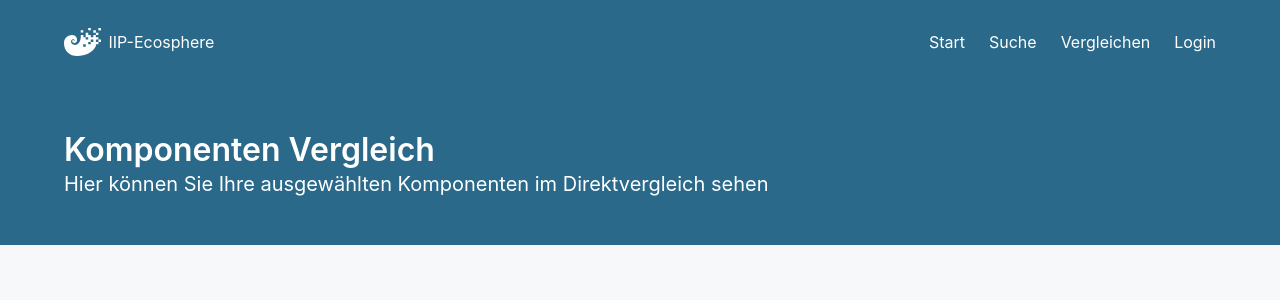
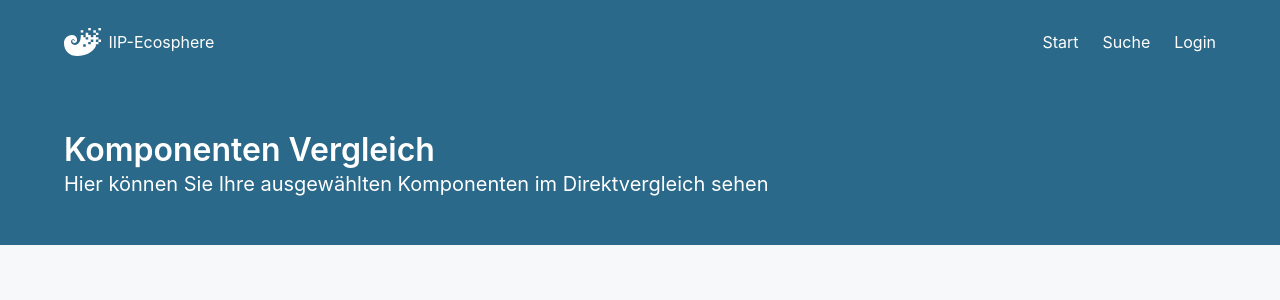
Before and after one commit to iip-ecosphere/solutionCatalogue, a Django app: page /compare/ in a window 1280 px wide. Shown: the top 300 px of the page. Run offline with Django 3.2, Linux system fonts and the light colour scheme; parts of the project's set-up code (start-up, migrations or seed data) failed here and were passed over; some web fonts are replaced.

Commit message:
fix: removed compare nav tag

```diff
--- a/catalogue/templates/catalogue/base.html
+++ b/catalogue/templates/catalogue/base.html
@@ -31,7 +31,6 @@
       <div class="navbar-end">
         <a class="navbar-item" href="{% url 'catalogue:index' %}">Start</a>
         <a class="navbar-item" href="{% url 'catalogue:search' %}">Suche</a>
-        <a class="navbar-item" href="{% url 'catalogue:compare' %}">Vergleichen</a>
         {% if user.is_authenticated %}
           <div class="navbar-item has-dropdown is-hoverable">
             <a class="navbar-link">
```
